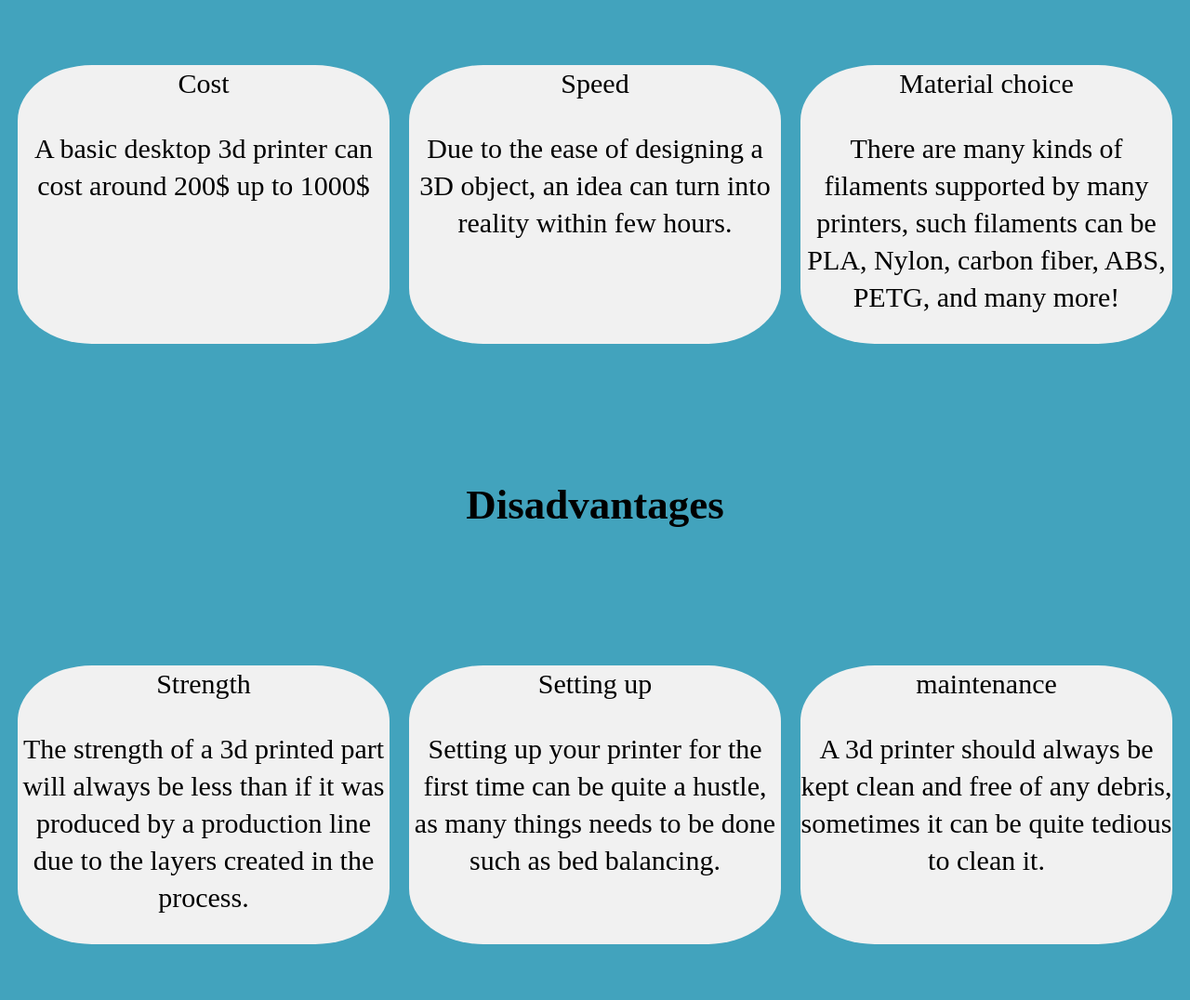
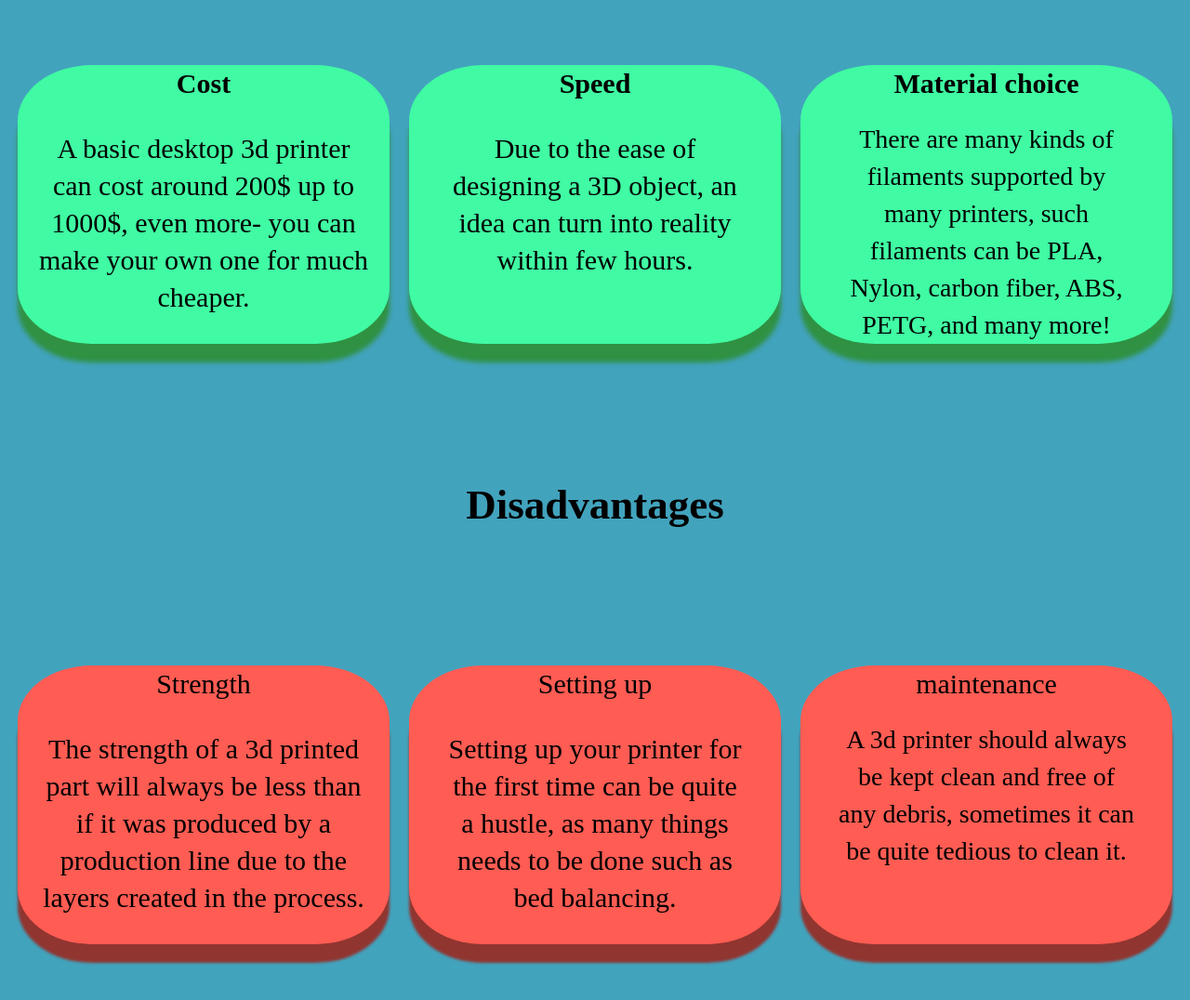
Before and after one commit to Niv200/wiki-page, a plain HTML site: page proscons.html in a window 1280 px wide. Shown: the part 500-1576 px from the top of the page at 93% size. Drawn offline with Linux system fonts and the light colour scheme.

Commit message:
finished css for proscons page

```diff
--- a/proscons.html
+++ b/proscons.html
@@ -14,15 +14,15 @@
 <body>
     <h2 id="advantagestitle">Advantages</h2>
     <div class="proscontainer">
-        <div>Cost <p id="adv1">A basic desktop 3d printer can cost around 200$ up to 1000$</p></div>
-        <div>Speed<p id="adv2">Due to the ease of designing a 3D object, an idea can turn into reality within few hours.</p></div>
-        <div>Material choice<p id="adv3">There are many kinds of filaments supported by many printers, such filaments can be PLA, Nylon, carbon fiber, ABS, PETG, and many more!</p></div>
+        <div class="boxtitle">Cost <p id="adv1" class="reasons">A basic desktop 3d printer can cost around 200$ up to 1000$, even more- you can make your own one for much cheaper.</p></div>
+        <div class="boxtitle">Speed<p id="adv2" class="reasons">Due to the ease of designing a 3D object, an idea can turn into reality within few hours.</p></div>
+        <div class="boxtitle">Material choice<p id="adv3" class="reasons">There are many kinds of filaments supported by many printers, such filaments can be PLA, Nylon, carbon fiber, ABS, PETG, and many more!</p></div>
     </div>
     <h2 id="disadvantagestitle">Disadvantages</h2>
     <div class="conscontainer">
-        <div>Strength<p id="dis1">The strength of a 3d printed part will always be less than if it was produced by a production line due to the layers created in the process.</p></div>
-        <div>Setting up<p id="dis2">Setting up your printer for the first time can be quite a hustle, as many things needs to be done such as bed balancing.</p></div>
-        <div>maintenance<p id="dis3">A 3d printer should always be kept clean and free of any debris, sometimes it can be quite tedious to clean it.</p></div>
+        <div class="boxtitle">Strength<p id="dis1" class="reasons">The strength of a 3d printed part will always be less than if it was produced by a production line due to the layers created in the process.</p></div>
+        <div class="boxtitle">Setting up<p id="dis2" class="reasons">Setting up your printer for the first time can be quite a hustle, as many things needs to be done such as bed balancing.</p></div>
+        <div class="boxtitle">maintenance<p id="dis3" class="reasons">A 3d printer should always be kept clean and free of any debris, sometimes it can be quite tedious to clean it.</p></div>
     </div>
 
 </body>
--- a/style.css
+++ b/style.css
@@ -38,7 +38,7 @@ h2{
 }
 
 .proscontainer > div {
-    background-color: #f1f1f1;
+    background-color: #40FBA3;
     width: 400px;
     height: 300px;
     margin: 10px;
@@ -46,10 +46,12 @@ h2{
     font-size: 30px;
     border-radius: 20%;
     line-height: 40px;
+    box-shadow: 0px 20px 5px #309143;
+    font-weight: 800;
 }
 
 .conscontainer > div {
-    background-color: #f1f1f1;
+    background-color: #ff5c53;
     width: 400px;
     height: 300px;
     margin: 10px;
@@ -57,4 +59,40 @@ h2{
     font-size: 30px;
     border-radius: 20%;
     line-height: 40px;
+    box-shadow: 0px 20px 3px #913530;
+    font-weight: 800px;
 }
+
+#adv1{
+    margin: 30px 20px 10px 20px;
+    font-weight: 200;
+}
+
+#adv2{
+    margin: 30px 40px 10px 40px;
+    font-weight: 200;
+    font-size: 30px;
+}
+
+#adv3{
+    margin: 20px 40px 10px 40px;
+    font-size: 28px;
+    font-weight: 200;
+}
+
+#dis1{
+    margin: 30px 20px 10px 20px;
+    font-weight: 200;
+}
+
+#dis2{
+    margin: 30px 40px 10px 40px;
+    font-weight: 200;
+    font-size: 30px;
+}
+
+#dis3{
+    margin: 20px 40px 10px 40px;
+    font-size: 28px;
+    font-weight: 200;
+}
```
